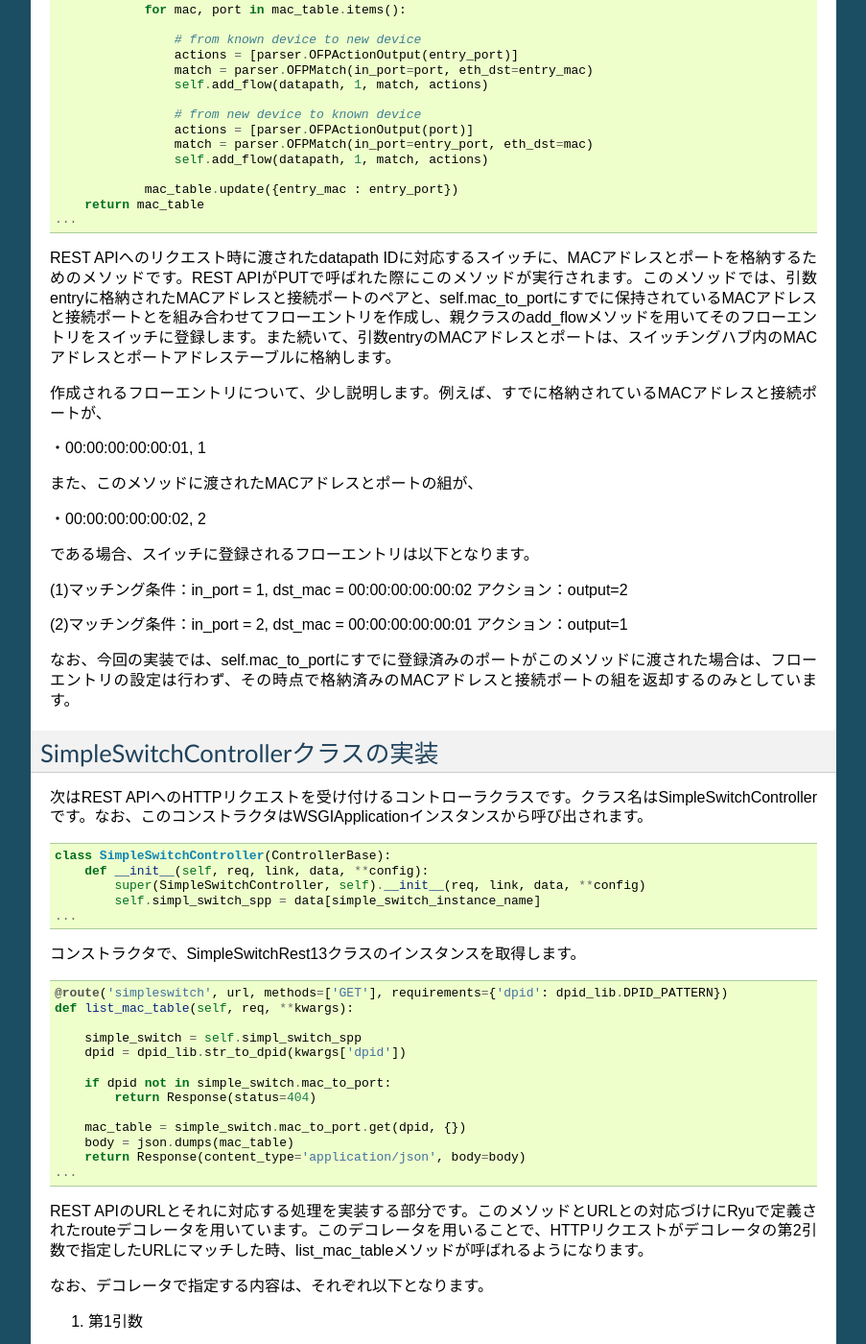
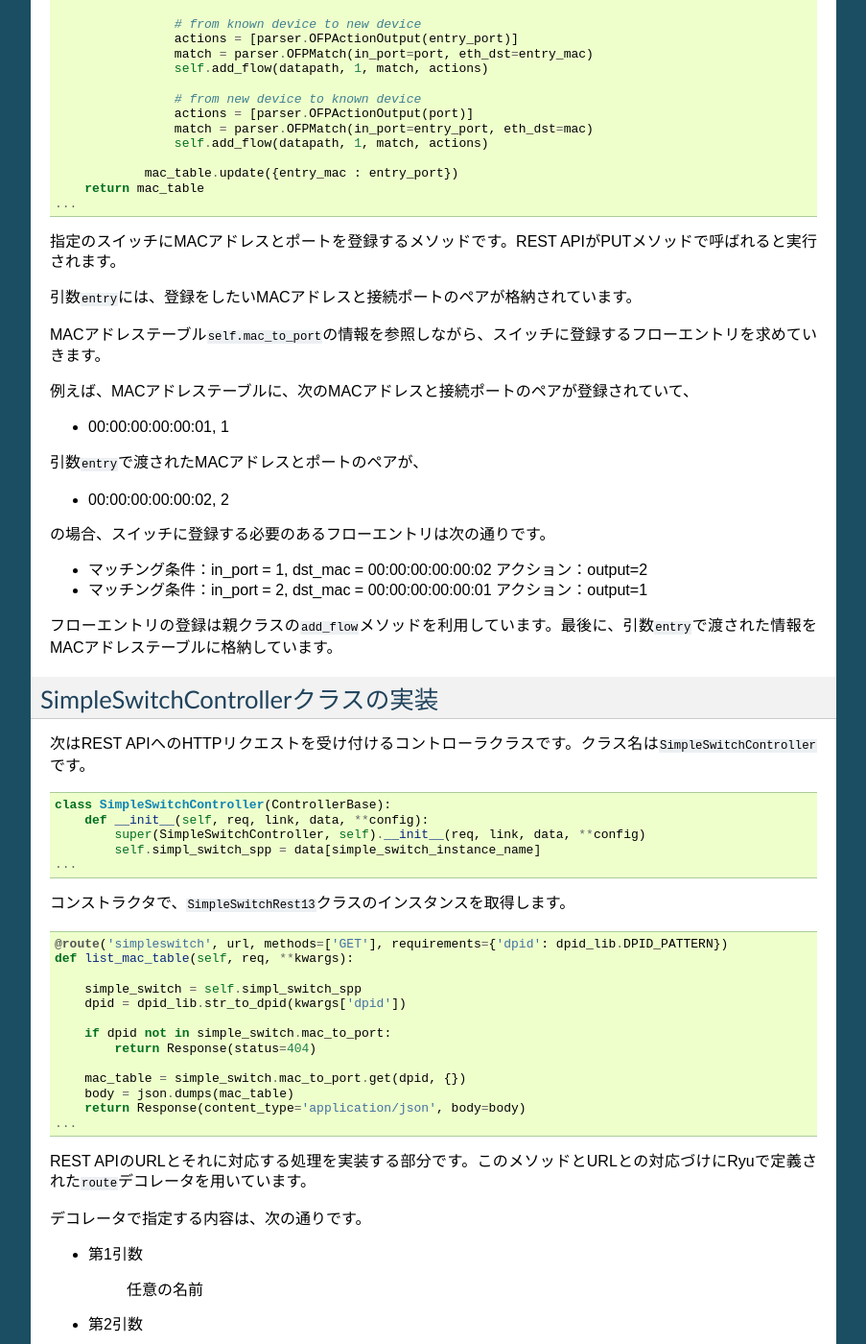
Before and after one commit to osrg/ryu-book, a Sphinx documentation site: the page built from ja/source/rest_api.rst, in a window 1280 px wide and 1400 px high, scrolled down 3241 px. Shown: the whole window at 96% size, without its empty margins (198-1101 px from the left). Built offline with Sphinx 7.4.7, drawn with Linux system fonts in a browser that asks for light colours; some of the changed text lies outside the part shown.

Commit message:
rest_api: improve wording

```diff
--- a/ja/source/rest_api.rst
+++ b/ja/source/rest_api.rst
@@ -10,9 +10,9 @@ REST連携の機能を追加します。
 REST APIの組み込み
 ------------------
 
-Ryuには、WSGIに対応したWebサーバの機能が含まれています。
-コントローラにREST APIを付加することで、ブラウザやcurlコマンド等から
-コントローラの振る舞いを変えるようなアプリケーションを作成することもできます。
+RyuにはWSGIに対応したWebサーバの機能があります。
+この機能を利用することで、他のシステムやブラウザなどとの連携をする際に役に立つ、
+REST APIを作成することができます。
 
 .. NOTE::
 
@@ -20,37 +20,38 @@ Ryuには、WSGIに対応したWebサーバの機能が含まれています。
     統一されたフレームワークのことを指します。
 
 
-実装するREST API
+REST API付きスイッチングハブの実装
 ----------------------
-実装するREST APIは以下の二つとします。
+「 :ref:`ch_switching_hub` 」で説明したスイッチングハブに、次の二つのREST APIを追加してみましょう。
 
 1. MACアドレステーブル取得API
 
-    スイッチングハブで保持されているMACアドレステーブルの内容を返却します。
+    スイッチングハブが保持しているMACアドレステーブルの内容を返却します。
     MACアドレスおよびポート番号の組をJSON形式で返却します。
 
 2. MACアドレステーブル登録API
 
-    REST APIへのパラメータとして入力されたMACアドレスとポート番号の組をMACアドレステーブルに
-    登録します。また、あわせてフローエントリの追加も行います。
+    MACアドレスとポート番号の組をMACアドレステーブルに
+    登録し、スイッチへフローエントリの追加を行います。
 
 
-REST API付きスイッチングハブの実装
-----------------------
-「 :ref:`ch_switching_hub` 」のスイッチングハブにREST APIを追加した
-ソースコードです。
+それではソースコードを見てみましょう。
 
 .. rst-class:: sourcecode
 
 .. literalinclude:: sources/simple_switch_rest_13.py
 
-simple_switch_rest_13.pyでは、二つのクラスを定義しています。一つ目は、
-HTTPリクエストを受けるURLとそれに対応するメソッドを定義するコントローラクラス(SimpleSwitchController)です。
-また、二つ目は「 :ref:`ch_switching_hub` 」のスイッチングハブを拡張し、MACアドレステーブルの更新を
-行えるようにしたクラス(SimpleSwitchRest13)です。
-SimpleSwitchRest13では、任意のタイミングでフローエントリの追加ができるように、
-FeatureReplyメソッドをオーバライドし、スイッチングハブのインスタンス内でdatapathオブジェクトを
-保持するようにしています。
+simple_switch_rest_13.pyでは、二つのクラスを定義しています。
+
+一つ目は、
+HTTPリクエストを受けるURLとそれに対応するメソッドを定義するコントローラクラス ``SimpleSwitchController`` です。
+
+二つ目は「 :ref:`ch_switching_hub` 」を拡張し、MACアドレステーブルの更新を
+行えるようにしたクラス ``SimpleSwitchRest13`` です。
+
+``SimpleSwitchRest13`` では、スイッチにフローエントリを追加するため、
+FeaturesReplyメソッドをオーバライドし、datapathオブジェクトを
+保持しています。
 
 SimpleSwitchRest13クラスの実装
 ----------------------
@@ -63,8 +64,8 @@ SimpleSwitchRest13クラスの実装
         _CONTEXTS = { 'wsgi': WSGIApplication }
     ...
 
-クラス変数_CONTEXTで、RyuのWSGI対応Webサーバのクラスを指定しています。これにより、
-「wsgi」というキーで、WSGIのWebサーバインスタンスが取得できます。
+クラス変数 ``_CONTEXT`` で、RyuのWSGI対応Webサーバのクラスを指定しています。これにより、
+``wsgi`` というキーで、WSGIのWebサーバインスタンスが取得できます。
 
 .. rst-class:: sourcecode
 
@@ -78,9 +79,9 @@ SimpleSwitchRest13クラスの実装
     ...
 
 コンストラクタでは、後述するコントローラクラスを登録するために、
-WSGIApplicationのインスタンスを取得しています。登録には、registerメソッドを使用します。
-registerメソッド実行の際、コントローラのコンストラクタでSimpleSwitchRest13クラスのインスタンスに
-アクセスできるように、第2引数で、「simple_switch_api_app」というキー名でインスタンスを保持する
+``WSGIApplication`` のインスタンスを取得しています。登録には、 ``register`` メソッドを使用します。
+``register`` メソッド実行の際、コントローラのコンストラクタで ``SimpleSwitchRest13`` クラスのインスタンスに
+アクセスできるように、 ``simple_switch_api_app`` というキー名で
 ディクショナリオブジェクトを渡しています。
 
 .. rst-class:: sourcecode
@@ -133,36 +134,35 @@ registerメソッド実行の際、コントローラのコンストラクタで
         return mac_table
     ...
 
-REST APIへのリクエスト時に渡されたdatapath IDに対応するスイッチに、
-MACアドレスとポートを格納するためのメソッドです。REST APIがPUTで呼ばれた際にこのメソッドが
-実行されます。このメソッドでは、引数entryに格納されたMACアドレスと接続ポートのペアと、
-self.mac_to_portにすでに保持されているMACアドレスと接続ポートとを組み合わせてフローエントリを作成し、
-親クラスのadd_flowメソッドを用いてそのフローエントリをスイッチに登録します。また続いて、
-引数entryのMACアドレスとポートは、スイッチングハブ内のMACアドレスとポートアドレステーブルに格納します。
+指定のスイッチにMACアドレスとポートを登録するメソッドです。
+REST APIがPUTメソッドで呼ばれると実行されます。
 
-作成されるフローエントリについて、少し説明します。例えば、すでに格納されているMACアドレスと接続ポートが、
+引数　``entry`` には、登録をしたいMACアドレスと接続ポートのペアが格納されています。
 
-・00:00:00:00:00:01, 1
+MACアドレステーブル ``self.mac_to_port`` の情報を参照しながら、
+スイッチに登録するフローエントリを求めていきます。
 
-また、このメソッドに渡されたMACアドレスとポートの組が、
+例えば、MACアドレステーブルに、次のMACアドレスと接続ポートのペアが登録されていて、
 
-・00:00:00:00:00:02, 2
+* 00:00:00:00:00:01, 1
 
-である場合、スイッチに登録されるフローエントリは以下となります。
+引数 ``entry`` で渡されたMACアドレスとポートのペアが、
 
-(1)マッチング条件：in_port = 1, dst_mac = 00:00:00:00:00:02  アクション：output=2
+* 00:00:00:00:00:02, 2
 
-(2)マッチング条件：in_port = 2, dst_mac = 00:00:00:00:00:01  アクション：output=1
+の場合、スイッチに登録する必要のあるフローエントリは次の通りです。
 
-なお、今回の実装では、self.mac_to_portにすでに登録済みのポートがこのメソッドに渡された場合は、
-フローエントリの設定は行わず、その時点で格納済みのMACアドレスと接続ポートの組を返却するのみとしています。
+* マッチング条件：in_port = 1, dst_mac = 00:00:00:00:00:02  アクション：output=2
+* マッチング条件：in_port = 2, dst_mac = 00:00:00:00:00:01  アクション：output=1
+
+フローエントリの登録は親クラスの ``add_flow`` メソッドを利用しています。最後に、
+引数 ``entry`` で渡された情報をMACアドレステーブルに格納しています。
 
 
 SimpleSwitchControllerクラスの実装
 ----------------------
 次はREST APIへのHTTPリクエストを受け付けるコントローラクラスです。
-クラス名はSimpleSwitchControllerです。
-なお、このコンストラクタはWSGIApplicationインスタンスから呼び出されます。
+クラス名は ``SimpleSwitchController`` です。
 
 .. rst-class:: sourcecode
 
@@ -174,7 +174,7 @@ SimpleSwitchControllerクラスの実装
             self.simpl_switch_spp = data[simple_switch_instance_name]
     ...
 
-コンストラクタで、SimpleSwitchRest13クラスのインスタンスを取得します。
+コンストラクタで、 ``SimpleSwitchRest13`` クラスのインスタンスを取得します。
 
 .. rst-class:: sourcecode
 
@@ -195,37 +195,35 @@ SimpleSwitchControllerクラスの実装
     ...
 
 REST APIのURLとそれに対応する処理を実装する部分です。このメソッドとURLとの対応づけに
-Ryuで定義されたrouteデコレータを用いています。このデコレータを用いることで、
-HTTPリクエストがデコレータの第2引数で指定したURLにマッチした時、list_mac_tableメソッドが
-呼ばれるようになります。
+Ryuで定義された ``route`` デコレータを用いています。
 
-なお、デコレータで指定する内容は、それぞれ以下となります。
+デコレータで指定する内容は、次の通りです。
 
-1. 第1引数
+* 第1引数
 
     任意の名前
 
-2. 第2引数
+* 第2引数
 
     URLを指定します。
-    ここでは、URLがhttp://<サーバIP>:8080/simpleswitch/mactable/<データパスID>
+    URLがhttp://<サーバIP>:8080/simpleswitch/mactable/<データパスID>
     となるようにします。
 
-3. 第3引数
+* 第3引数
 
     HTTPメソッドを指定します。
-    ここではGETメソッドを指定しています。
+    GETメソッドを指定しています。
 
-4. 第4引数
+* 第4引数
 
     指定箇所の形式を指定します。
-    ここでは、URL(/simpleswitch/mactable/{dpid})の{dpid}の部分が、
-    ryu/lib/dpid.pyのDPID_PATTERNで規定されたパターン(16桁の16進数値)に合致することを条件としています。
+    URL(/simpleswitch/mactable/{dpid})の{dpid}の部分が、
+    ryu/lib/dpid.pyの ``DPID_PATTERN`` で定義された16桁の16進数値の表現に合致することを条件としています。
 
 第2引数で指定したURLでREST APIが呼ばれ、その時のHTTPメソッドがGETの場合に、
-このlist_mac_tableメソッドが呼ばれます。
-このメソッドでは、{dpid}の部分で指定されたデータパスIDに該当するMACアドレステーブルを取得し、
-JSON形式に変換後クライアントに返却しています。
+``list_mac_table`` メソッドが呼ばれます。
+このメソッドは、{dpid}の部分で指定されたデータパスIDに該当するMACアドレステーブルを取得し、
+JSON形式に変換し呼び出し元に返却しています。
 
 なお、Ryuに接続していない未知のスイッチのデータパスIDを指定するとレスポンスコード404を返します。
 
@@ -252,16 +250,18 @@ JSON形式に変換後クライアントに返却しています。
     ...
 
 次は、MACアドレステーブルを登録するREST APIです。
+
 URLはMACアドレステーブル取得時のAPIと同じですが、HTTPメソッドがPUTの場合に
-このput_mac_tableメソッドが呼ばれます。
-このメソッドでは、内部でスイッチングハブインスタンスのset_mac_to_portメソッドを呼び出しています。
-なお、put_mac_tableメソッド内で例外が発生した場合、レスポンスコード500のレスポンスを返却します。
-また、list_mac_tableメソッドと同様、Ryuに接続していない未知のスイッチのデータパスIDを指定すると
+``put_mac_table`` メソッドが呼ばれます。
+このメソッドでは、内部でスイッチングハブインスタンスの ``set_mac_to_port`` メソッドを呼び出しています。
+なお、 ``put_mac_table`` メソッド内で例外が発生した場合、レスポンスコード500を返却します。
+また、 ``list_mac_table`` メソッドと同様、Ryuに接続していない未知のスイッチのデータパスIDを指定すると
 レスポンスコード404を返します。
 
 REST API搭載スイッチングハブの実行
 --------------------------
-実際に、REST API搭載スイッチングハブを実行してみます。
+REST APIを追加したスイッチングハブを実行してみましょう。
+
 最初に「 :ref:`ch_switching_hub` 」と同様にMininetを実行します。ここでも
 スイッチのOpenFlowバージョンにOpenFlow13を設定することを忘れないでください。
 続いて、REST APIを追加したスイッチングハブを起動します。
@@ -315,7 +315,7 @@ REST API搭載スイッチングハブの実行
     rtt min/avg/max/mdev = 84.171/84.171/84.171/0.000 ms
 
 
-この時、Ryuへのパケットインは3回発生しています。
+この時、RyuへのPacket-Inは3回発生しています。
 
 .. rst-class:: console
 
@@ -371,7 +371,7 @@ REST APIを呼び出す際のデータ形式は、{"mac" : "MACアドレス", "p
     ryu@ryu-vm:~$ curl -X PUT -d '{"mac" : "00:00:00:00:00:02", "port" : 2}' http://127.0.0.1:8080/simpleswitch/mactable/0000000000000001
     {"00:00:00:00:00:02": 2, "00:00:00:00:00:01": 1}
 
-これらのコマンド実行の際に、h1,h2に対応したフローエントリがスイッチに登録されます。
+これらのコマンドを実行すると、h1,h2に対応したフローエントリがスイッチに登録されます。
 
 続いて、h1からh2へpingを実行します。
 
@@ -399,12 +399,12 @@ REST APIを呼び出す際のデータ形式は、{"mac" : "MACアドレス", "p
     EVENT ofp_event->SimpleSwitchRest13 EventOFPPacketIn
     packet in 1 00:00:00:00:00:01 ff:ff:ff:ff:ff:ff 1
 
-この時、スイッチにはすでにフローエントリが存在するため、パケットインはh1からh2へのARPリクエストの
-時だけ発生し、それ以降のパケットのやりとりについては発生していません。
+この時、スイッチにはすでにフローエントリが存在するため、Packet-Inはh1からh2へのARPリクエストの
+時だけ発生し、それ以降のパケットのやりとりでは発生していません。
 
 まとめ
 ------
 
-本章では、MACアドレステーブルの参照/更新機能の実装追加を題材として、
+本章では、MACアドレステーブルの参照や更新をする機能を題材として、
 REST APIの追加方法について説明しました。その他の応用として、スイッチに任意のフローエントリを追加できる
 ようなREST APIを作成し、ブラウザから操作できるようにするのもよいのではないでしょうか。
```
Also changed, not shown: other parts of ja/source/rest_api.rst (+5 -5 lines).
